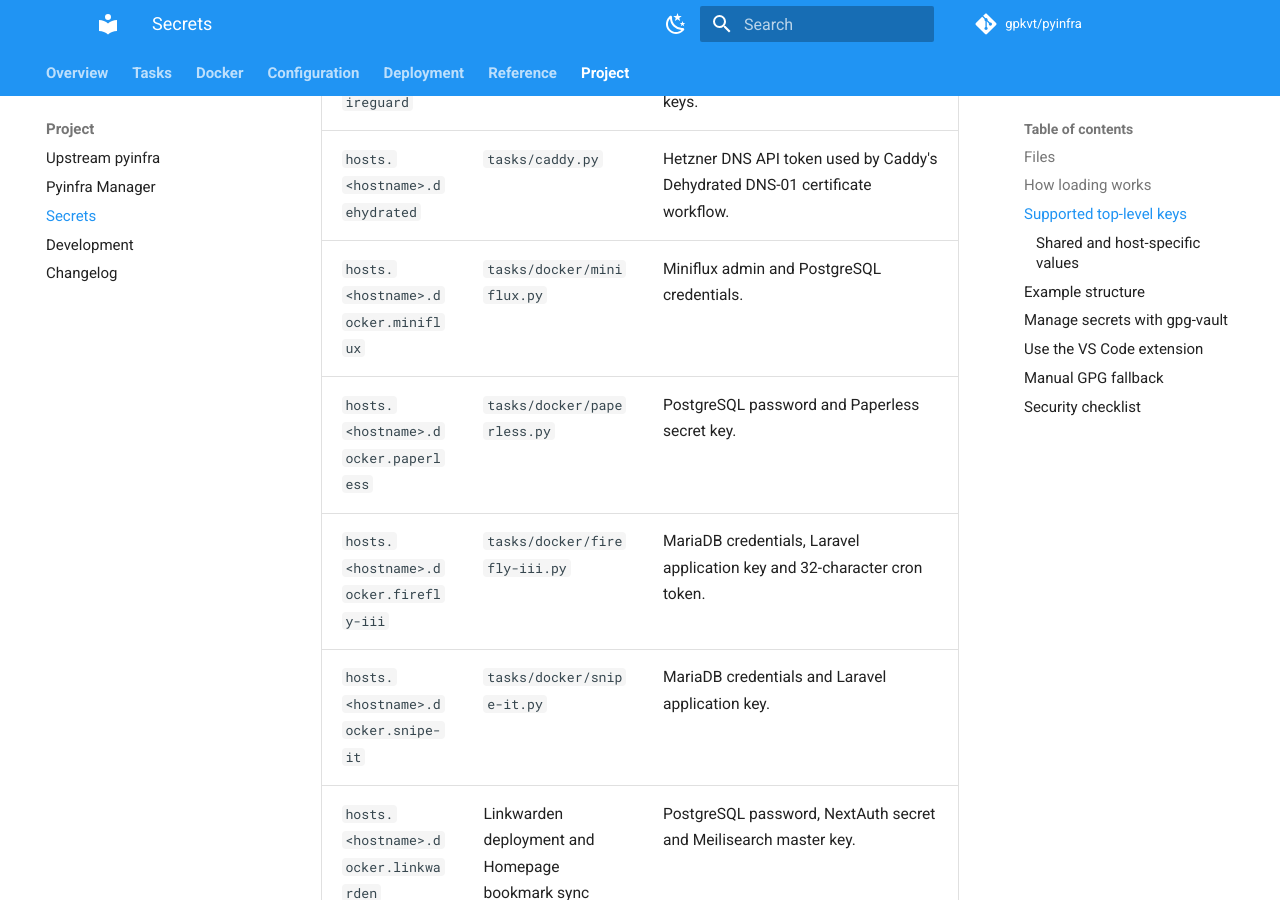
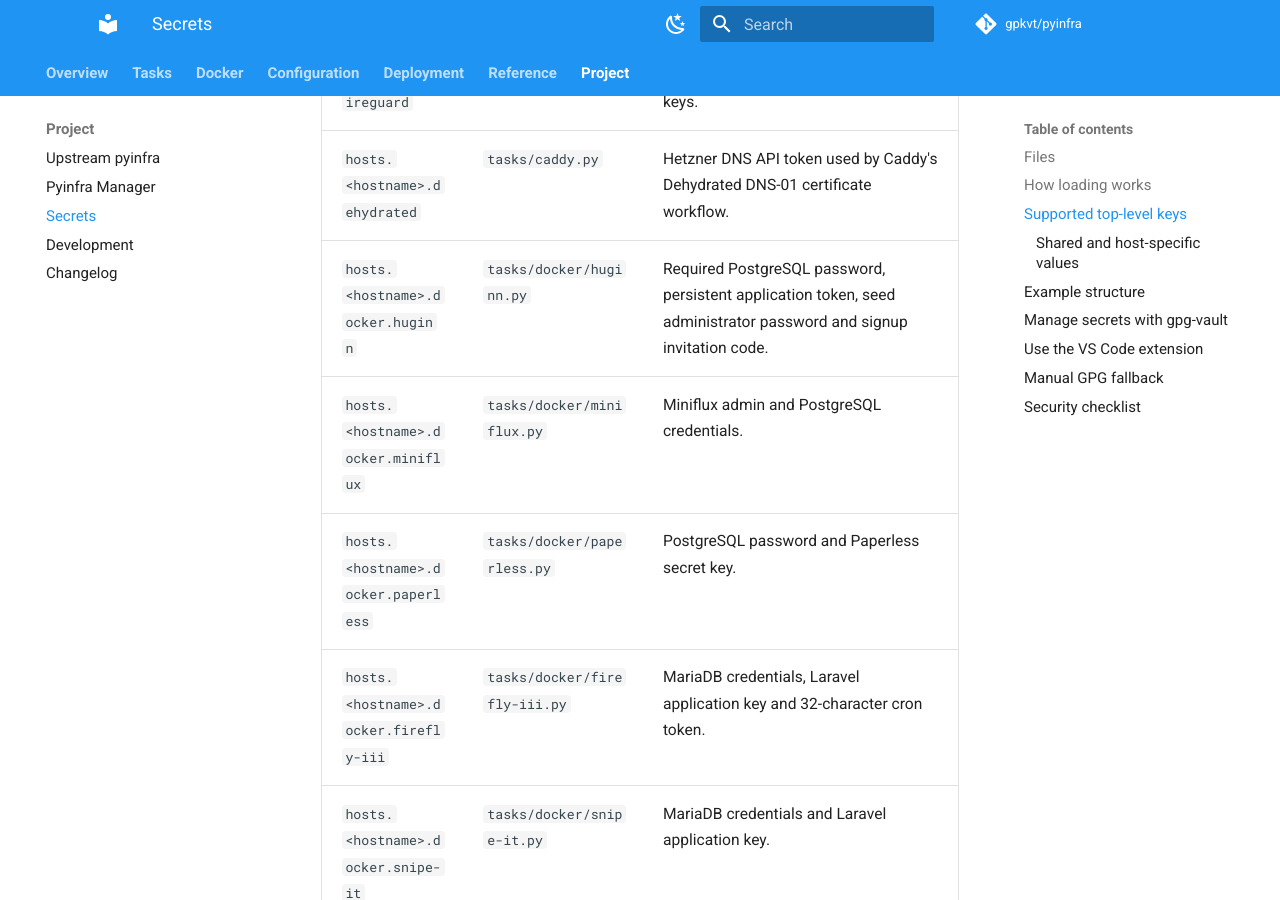
Before and after one commit to gpkvt/pyinfra, an MkDocs documentation site: the page built from docs/secrets.md, in a window 1280 px wide and 900 px high, scrolled down 2177 px. Built offline with MkDocs 1.6.1 and Material for MkDocs 9.7.7, drawn with Linux system fonts in a browser that asks for light colours; comment, search, counter and statistics services are not loaded.

Commit message:
docs(secrets): describe Huginn credential schema

```diff
--- a/docs/secrets.md
+++ b/docs/secrets.md
@@ -46,6 +46,7 @@ The example file documents the current data shape:
 | `shared.git_credentials` | `tasks/git.py` | Git credentials inherited by every host unless overridden. |
 | `hosts.<hostname>.wireguard` | `tasks/wireguard.py` | Interface-indexed private keys and peer values, including optional preshared keys. |
 | `hosts.<hostname>.dehydrated` | `tasks/caddy.py` | Hetzner DNS API token used by Caddy's Dehydrated DNS-01 certificate workflow. |
+| `hosts.<hostname>.docker.huginn` | `tasks/docker/huginn.py` | Required PostgreSQL password, persistent application token, seed administrator password and signup invitation code. |
 | `hosts.<hostname>.docker.miniflux` | `tasks/docker/miniflux.py` | Miniflux admin and PostgreSQL credentials. |
 | `hosts.<hostname>.docker.paperless` | `tasks/docker/paperless.py` | PostgreSQL password and Paperless secret key. |
 | `hosts.<hostname>.docker.firefly-iii` | `tasks/docker/firefly-iii.py` | MariaDB credentials, Laravel application key and 32-character cron token. |
```
